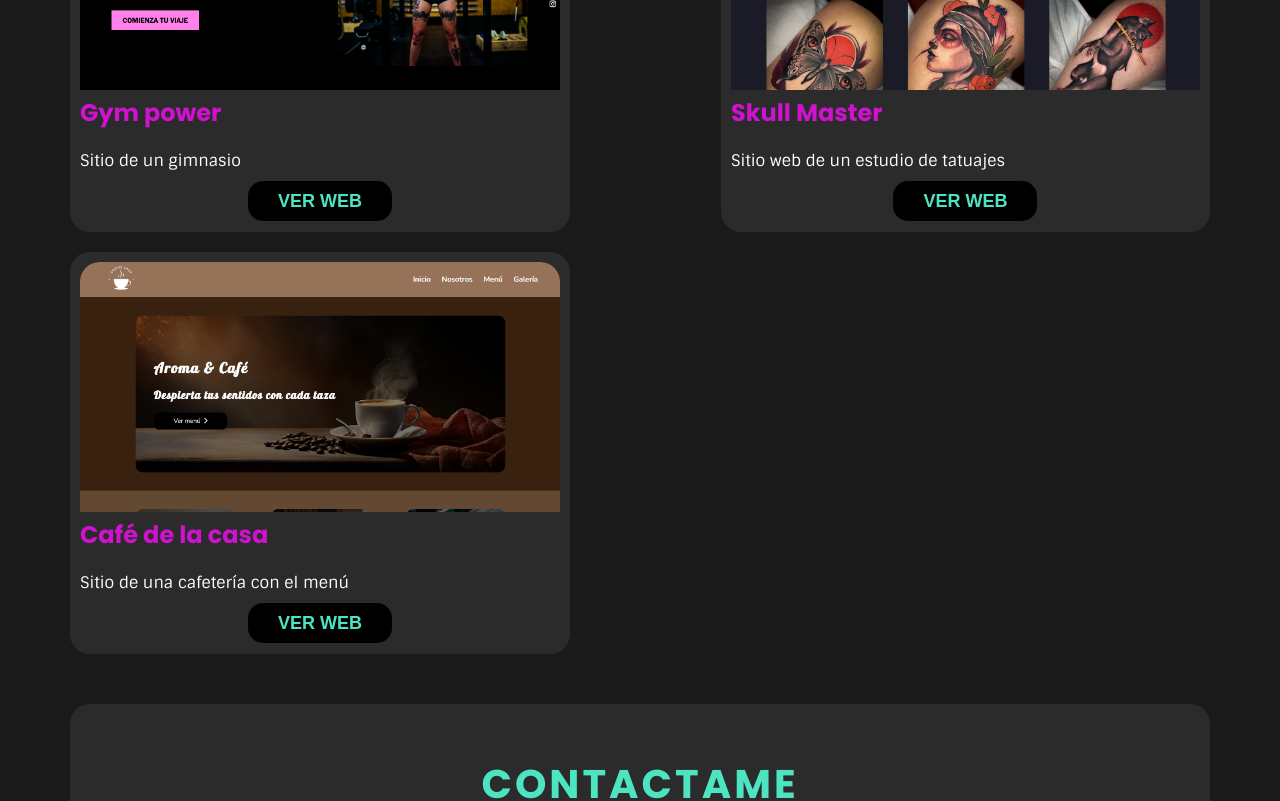
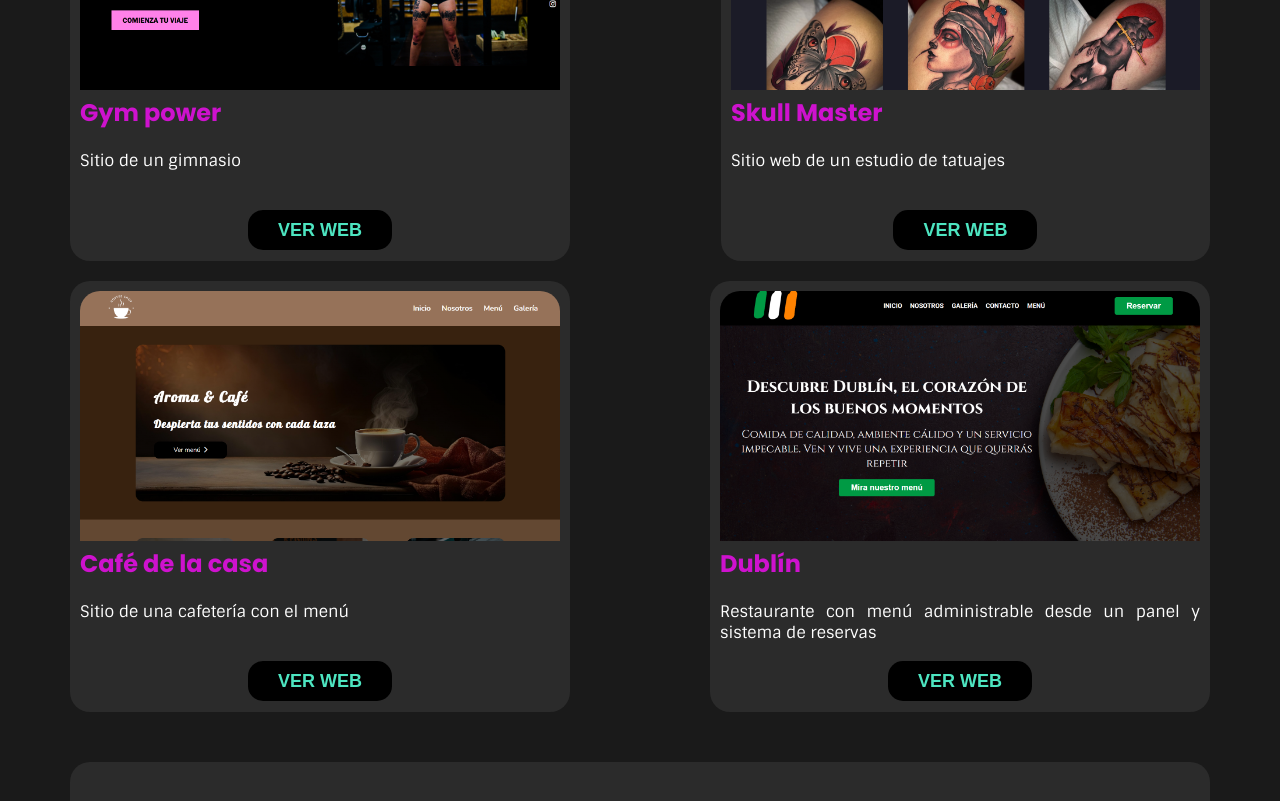
Before and after one commit to AlbeerC/portfolio-freelance, a React (Vite) app: page / in a window 1280 px wide. Shown: the part 1600-2401 px from the top of the page. Built offline with nearby package versions, Linux system fonts and the light colour scheme.

Commit message:
add new project 'dublin'

```diff
--- a/public/data/projects.json
+++ b/public/data/projects.json
@@ -21,5 +21,12 @@
         "url": "https://albeerc.github.io/coffee-shop/",
         "title": "Café de la casa",
         "text": "Sitio de una cafetería con el menú"
+    },
+    {
+        "id": 4,
+        "img": "./images/dublin.png",
+        "url": "https://dublin-f482a.web.app/",
+        "title": "Dublín",
+        "text": "Restaurante con menú administrable desde un panel y sistema de reservas"
     }
 ]
--- a/src/components/ProjectCard/ProjectCard.scss
+++ b/src/components/ProjectCard/ProjectCard.scss
@@ -29,6 +29,7 @@
     p {
         text-align: justify;
         padding: 2rem 0;
+        min-height: 9rem;
     }
 
     button {
--- a/src/components/ProjectsList/ProjectsList.scss
+++ b/src/components/ProjectsList/ProjectsList.scss
@@ -11,7 +11,7 @@
     .projects-list {
         padding-top: 2rem;
         display: flex;
-        align-items: center;
+        align-items: stretch;
         gap: 2rem;
         flex-wrap: wrap;
         justify-content: space-between;
```
Also changed, not shown: public/images/dublin.png (added).
